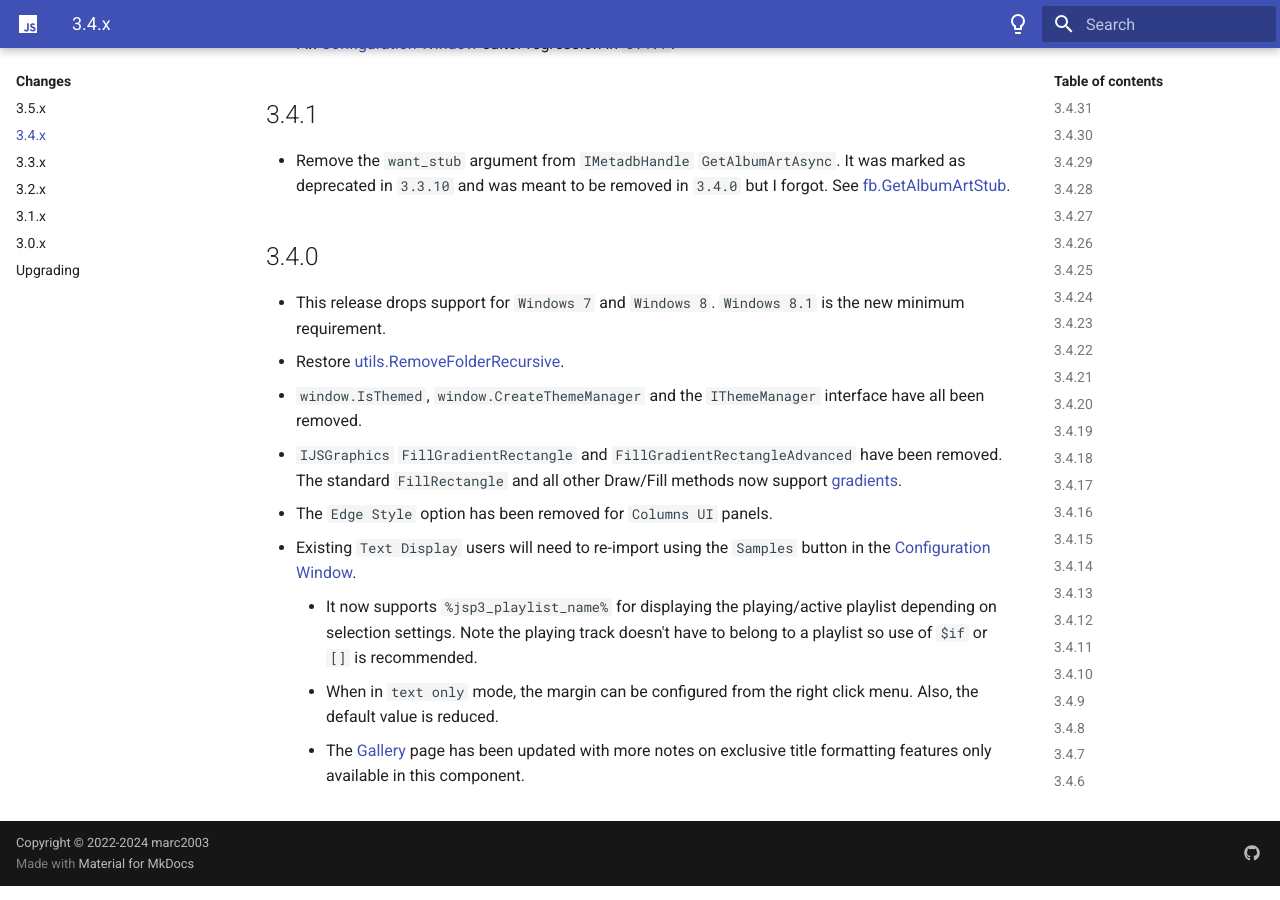
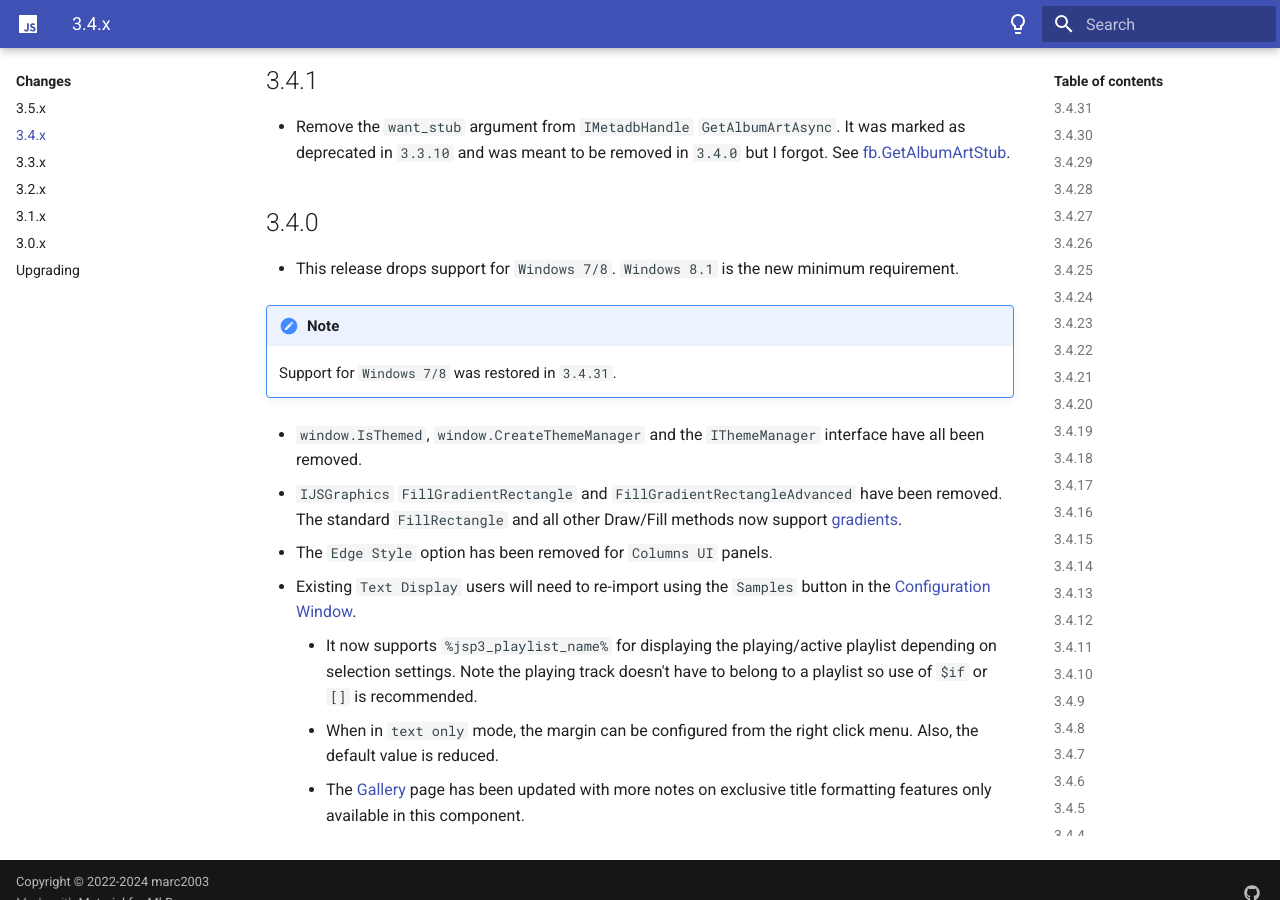
Before and after one commit to jscript-panel/jscript-panel.github.io, an MkDocs documentation site: the page built from docs/docs/changes/3-4-x.md, in a window 1280 px wide and 900 px high, scrolled down 6267 px. Built offline with MkDocs 1.6.1 and Material for MkDocs 9.7.7, drawn with Linux system fonts in a browser that asks for light colours; some of the changed text lies outside the part shown.

Commit message:
Update 3-4-x.md

```diff
--- a/docs/docs/changes/3-4-x.md
+++ b/docs/docs/changes/3-4-x.md
@@ -1,7 +1,6 @@
 ## 3.4.31
-- Restore support for `Windows 7`. `Windows 7` users upgrading from `3.3.x` or earlier may need to use the `Samples` button to update if they encounter script errors. This font is also required: [Segoe Fluent Icons](https://download.microsoft.com/download/8/f/c/8fc7cbc3-177e-4a22-af48-2a85e1c5bffb/Segoe-Fluent-Icons.zip).
+- Restore support for `Windows 7/8`. `Windows 7/8` users upgrading from `3.3.x` or earlier may need to use the `Samples` button to update if they encounter script errors. This font is also required: [Segoe Fluent Icons](https://download.microsoft.com/download/8/f/c/8fc7cbc3-177e-4a22-af48-2a85e1c5bffb/Segoe-Fluent-Icons.zip).
 - For `Windows 7` compatibility, [utils.RemoveFolderRecursive](../namespaces/utils.md#utilsremovefolderrecursivepath-option) had to be removed.
-- Various bug fixes.
 
 ## 3.4.30
 - Fix bug when using `window.Reload()` from inside the `on_mouse_rbtn_up` callback.
@@ -153,8 +152,9 @@
 - Remove the `want_stub` argument from `IMetadbHandle` `GetAlbumArtAsync`. It was marked as deprecated in `3.3.10` and was meant to be removed in `3.4.0` but I forgot. See [fb.GetAlbumArtStub](../namespaces/fb.md#fbgetalbumartstubart_id).
 
 ## 3.4.0
-- This release drops support for `Windows 7` and `Windows 8`. `Windows 8.1` is the new minimum requirement.
-- Restore [utils.RemoveFolderRecursive](../namespaces/utils.md#utilsremovefolderrecursivepath-option).
+- This release drops support for `Windows 7/8`. `Windows 8.1` is the new minimum requirement.
+!!! note
+	Support for `Windows 7/8` was restored in `3.4.31`.
 - `window.IsThemed`, `window.CreateThemeManager` and the `IThemeManager` interface have all been removed.
 - `IJSGraphics` `FillGradientRectangle` and `FillGradientRectangleAdvanced` have been removed. The standard `FillRectangle` and all other Draw/Fill methods now support [gradients](../guides/gradients.md).
 - The `Edge Style` option has been removed for `Columns UI` panels.
```
